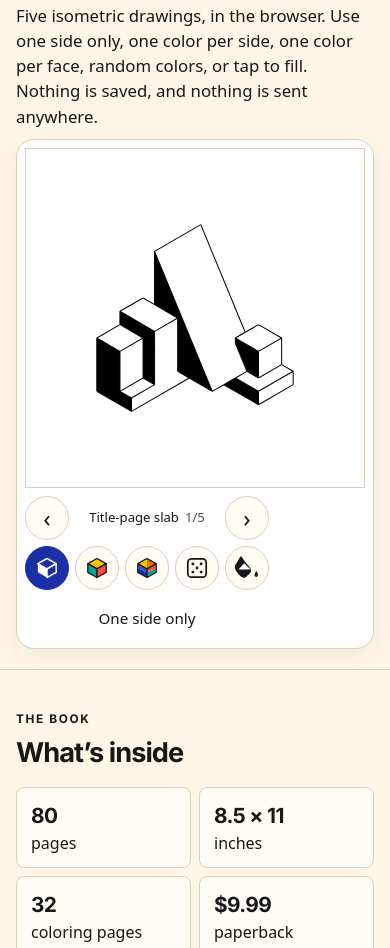
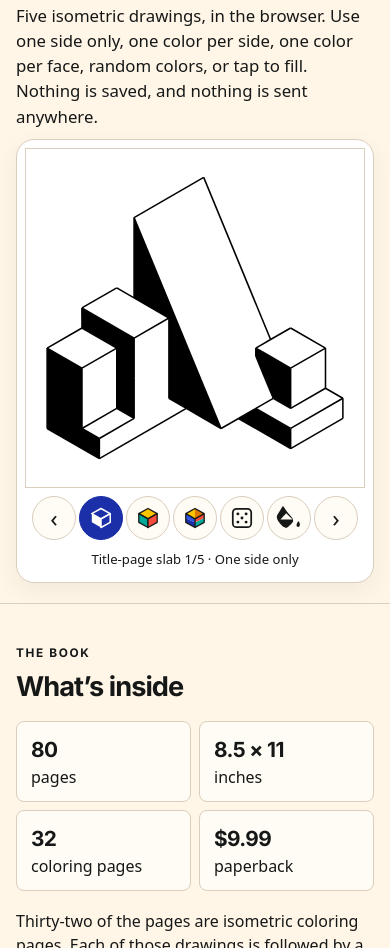
Before and after one commit to liang256/color-in-3d, a plain HTML site: page index.html in a window 390 px wide. Shown: the part 1106-2054 px from the top of the page. Drawn offline with Linux system fonts and the light colour scheme.

Commit message:
Put the phone controls on one centered row and enlarge the drawings.
The page name moves into the caption, and each drawing's bounding box fills about 87% of the canvas.

Co-authored-by: Liang <liangyu.chen.dev@gmail.com>

```diff
--- a/demo.js
+++ b/demo.js
@@ -120,8 +120,8 @@ function setMode(name, initialFills = "") {
     input.disabled = !interactive;
   }
   document.querySelector("#mode-help").textContent = mode.help;
-  document.querySelector("#mode-caption").textContent = modeNames[name];
   mobilePlay.classList.toggle("is-tap", name === "tap");
+  updatePageLabel();
   shuffle.hidden = name !== "random";
   renderColors();
 }
@@ -299,6 +299,7 @@ async function loadPage(page, initialFills) {
     if (svg.localName !== "svg") throw new Error(`Invalid artwork in ${page.svg}`);
     svg.setAttribute("aria-label", page.title);
     stage.replaceChildren(svg);
+    fitArtwork(svg);
     faces = [...svg.querySelectorAll("[data-face-id]")];
     document.querySelector("#page-title").textContent = page.title;
     document.querySelector("#face-count").textContent = `${faces.length} faces`;
@@ -336,16 +337,42 @@ async function init() {
   }
 }
 
+function fitArtwork(svg) {
+  const nodes = [...svg.querySelectorAll("#fills, #line-art, #seams")];
+  let minX = Infinity;
+  let minY = Infinity;
+  let maxX = -Infinity;
+  let maxY = -Infinity;
+  for (const node of nodes) {
+    const box = node.getBBox();
+    if (!box.width && !box.height) continue;
+    minX = Math.min(minX, box.x);
+    minY = Math.min(minY, box.y);
+    maxX = Math.max(maxX, box.x + box.width);
+    maxY = Math.max(maxY, box.y + box.height);
+  }
+  if (!Number.isFinite(minX) || maxX <= minX || maxY <= minY) return;
+  const width = maxX - minX;
+  const height = maxY - minY;
+  // The drawing fills 87.5% of the canvas on its longer side.
+  const scale = 1 / 0.875;
+  svg.setAttribute("viewBox", [
+    minX - width * (scale - 1) / 2,
+    minY - height * (scale - 1) / 2,
+    width * scale,
+    height * scale,
+  ].join(" "));
+}
+
 function updatePageLabel() {
   const options = [...pageSelect.options];
   const index = options.findIndex(option => option.value === pageSelect.value);
-  const name = document.querySelector("#page-label-name");
-  const count = document.querySelector("#page-label-count");
-  if (!name || !count) return;
-  name.textContent = index >= 0 ? options[index].textContent : "";
-  count.textContent = index >= 0 ? `${index + 1}/${options.length}` : "";
-  const label = document.querySelector("#page-label");
-  if (label && index >= 0) label.title = `${options[index].textContent} ${index + 1}/${options.length}`;
+  const pageText = index >= 0 ? `${options[index].textContent} ${index + 1}/${options.length}` : "";
+  const modeText = modeNames[activeMode] || "";
+  const caption = document.querySelector("#mode-caption");
+  if (caption) caption.textContent = pageText && modeText ? `${pageText} · ${modeText}` : pageText || modeText;
+  const canvasPage = document.querySelector("#canvas-page");
+  if (canvasPage) canvasPage.textContent = pageText;
 }
 
 function stepPage(delta) {
--- a/index.html
+++ b/index.html
@@ -116,20 +116,17 @@
 
           <figure class="sheet">
             <figcaption><span id="page-title"></span><span id="face-count"></span></figcaption>
-            <div id="stage" aria-label="Coloring artwork"></div>
+            <div class="stage-frame">
+              <div id="stage" aria-label="Coloring artwork"></div>
+              <p class="canvas-page" id="canvas-page"></p>
+            </div>
             <p id="status" role="status">Loading artwork…</p>
           </figure>
 
           <div class="mobile-play" id="mobile-play">
             <div class="play-row">
               <button type="button" class="pager" id="page-prev" aria-label="Previous page" title="Previous page" disabled>‹</button>
-              <p class="page-label" id="page-label" aria-live="polite">
-                <span id="page-label-name"></span>
-                <span id="page-label-count"></span>
-              </p>
-              <button type="button" class="pager" id="page-next" aria-label="Next page" title="Next page" disabled>›</button>
-            </div>
-            <div class="mode-icons" role="group" aria-label="View mode">
+              <div class="mode-icons" role="group" aria-label="View mode">
               <button type="button" data-mode="one-side" aria-pressed="true" aria-label="One side only" title="One side only">
                 <svg viewBox="0 0 24 24" aria-hidden="true">
                   <path d="M12 3.2 20.5 8 12 12.8 3.5 8 12 3.2Z" fill="none" stroke="currentColor" stroke-width="1.4" stroke-linejoin="round"/>
@@ -171,6 +168,8 @@
                   <path fill="currentColor" d="M20.3 15.2c0 0-1.7 2.6-1.3 4 .35 1.15 1.7 1.45 2.45.55.85-1 .85-2.7-.15-4.15-.4-.55-1-.7-1-.4z"/>
                 </svg>
               </button>
+              </div>
+              <button type="button" class="pager" id="page-next" aria-label="Next page" title="Next page" disabled>›</button>
             </div>
             <div class="play-meta">
               <p class="mode-caption" id="mode-caption" aria-hidden="true"></p>
--- a/style.css
+++ b/style.css
@@ -363,6 +363,8 @@ select { width: 100%; }
 .swatch-add:has(input:disabled) { opacity: 0.4; }
 
 .sheet { margin: 0 auto; width: min(100%, 600px, 63vh); }
+.stage-frame { position: relative; width: 100%; }
+.canvas-page { display: none; }
 figcaption, .sheet figcaption {
   display: flex;
   justify-content: space-between;
@@ -410,7 +412,7 @@ figcaption, .sheet figcaption {
   }
   #try .controls { display: none; }
   #try .sheet {
-    width: min(100%, calc(100svh - var(--header-h) - 168px));
+    width: min(100%, calc(100svh - var(--header-h) - 130px));
     margin: 0 auto;
     order: 0;
   }
@@ -419,19 +421,42 @@ figcaption, .sheet figcaption {
     aspect-ratio: 1;
     box-shadow: none;
   }
+  #try:has(.is-tap) .canvas-page {
+    display: block;
+    position: absolute;
+    top: 8px;
+    left: 8px;
+    z-index: 1;
+    max-width: calc(100% - 16px);
+    margin: 0;
+    padding: 2px 7px;
+    border-radius: 999px;
+    background: #ffffffd9;
+    color: var(--muted);
+    font-size: 0.72rem;
+    line-height: 1.3;
+    white-space: nowrap;
+    overflow: hidden;
+    text-overflow: ellipsis;
+    pointer-events: none;
+  }
   #try .mobile-play {
     display: flex;
     flex-direction: column;
+    align-items: center;
     gap: 6px;
     flex: none;
+    width: 100%;
   }
   .play-row {
-    display: grid;
-    grid-template-columns: 44px minmax(0, 1fr) 44px;
-    gap: 6px;
+    display: flex;
+    justify-content: center;
     align-items: center;
+    gap: 3px;
+    width: 100%;
   }
   .pager {
+    flex: 0 0 44px;
     width: 44px;
     height: 44px;
     border: 1px solid var(--rule);
@@ -442,31 +467,11 @@ figcaption, .sheet figcaption {
     padding: 0;
   }
   .pager:disabled { opacity: 0.4; }
-  .page-label {
-    display: flex;
-    justify-content: center;
-    align-items: baseline;
-    gap: 6px;
-    min-width: 0;
-    margin: 0;
-    font-size: 0.82rem;
-    line-height: 1.2;
-  }
-  #page-label-name {
-    overflow: hidden;
-    text-overflow: ellipsis;
-    white-space: nowrap;
-    min-width: 0;
-  }
-  #page-label-count {
-    flex: none;
-    color: var(--muted);
-    font-variant-numeric: tabular-nums;
-  }
   .mode-icons {
     display: flex;
     justify-content: center;
-    gap: 6px;
+    align-items: center;
+    gap: 3px;
   }
   .mode-icons button {
     flex: 0 0 44px;
@@ -487,17 +492,21 @@ figcaption, .sheet figcaption {
   }
   .mode-icons svg { width: 26px; height: 26px; display: block; }
   .play-meta {
-    min-height: 44px;
+    min-height: 28px;
     display: flex;
     align-items: center;
     justify-content: center;
+    width: 100%;
   }
   .mode-caption {
     margin: 0;
-    font-size: 0.95rem;
-    line-height: 1.2;
+    width: 100%;
+    font-size: 0.82rem;
+    line-height: 1.3;
     text-align: center;
     white-space: nowrap;
+    overflow: hidden;
+    text-overflow: ellipsis;
   }
   .mobile-swatches { display: none; }
   .mobile-play.is-tap .mode-caption { display: none; }
```
